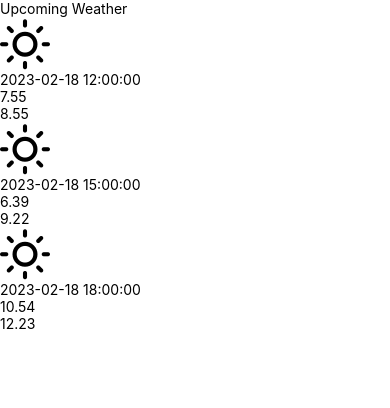
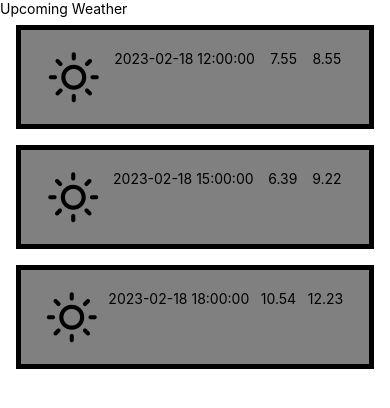
Before and after one commit to IsmailMuhammed2019/weatherApp, a React Native app: screen / in a window 390 px wide. Shown: the top 408 px of the page. Built offline with nearby package versions, Linux system fonts and the light colour scheme.

Commit message:
add styling to items

```diff
--- a/src/components/UpcomingWeather.js
+++ b/src/components/UpcomingWeather.js
@@ -83,6 +83,15 @@ const styles=StyleSheet.create({
     },
     container: {
         flex: 1,
+    },
+    items: {
+        padding: 20,
+        marginVertical: 8,
+        marginHorizontal: 16,
+        flexDirection: 'row',
+        justifyContent: 'space-around',
+        borderWidth: 5,
+        backgroundColor: 'grey'
     }
 })
 export default UpcomingWeather
```
